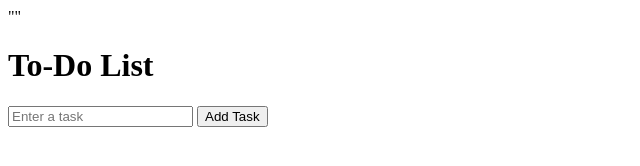
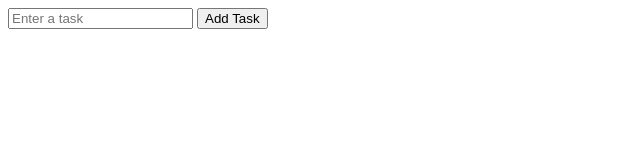
Before and after one commit to Sinchananiranjan/todo-list-app, a plain HTML site: page index.html in a window 1280 px wide. Shown: the whole page, without its empty margins (0-640 px from the left). Drawn offline with Linux system fonts and the light colour scheme.

Commit message:
index.html

```diff
--- a/index.html
+++ b/index.html
@@ -1,9 +1,4 @@
-"<!DOCTYPE html><html><head><title>To-Do List App</title></head><body></body></html>"
-<body>
-  <h1>To-Do List</h1>
-  <input type="text" id="task-input" placeholder="Enter a task">
-  <button onclick="addTask()">Add Task</button>
-  <ul id="task-list"></ul>
-
-  <script src="app.js"></script>
-</body>
+<input type="text" id="task-input" placeholder="Enter a task">
+<button onclick="addTask()">Add Task</button>
+<ul id="task-list"></ul>
+<script src="app.js"></script>
```
